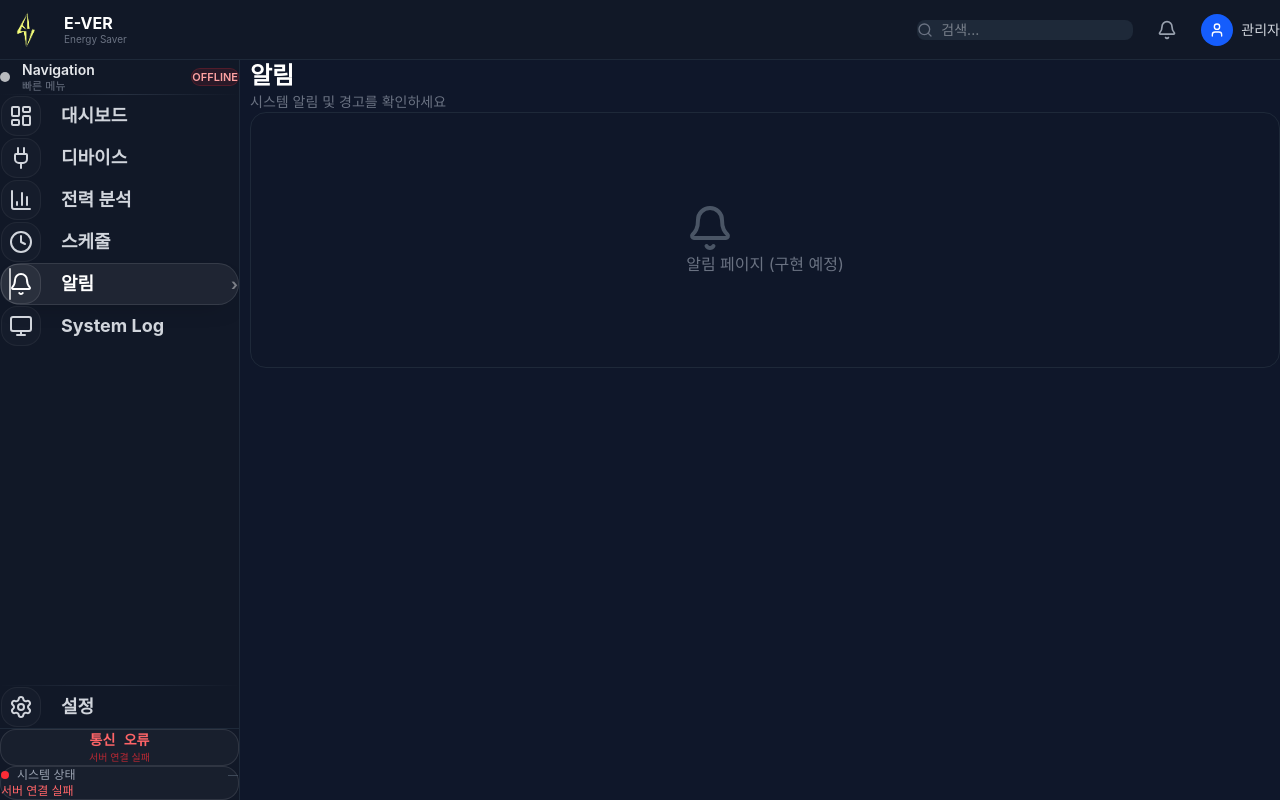
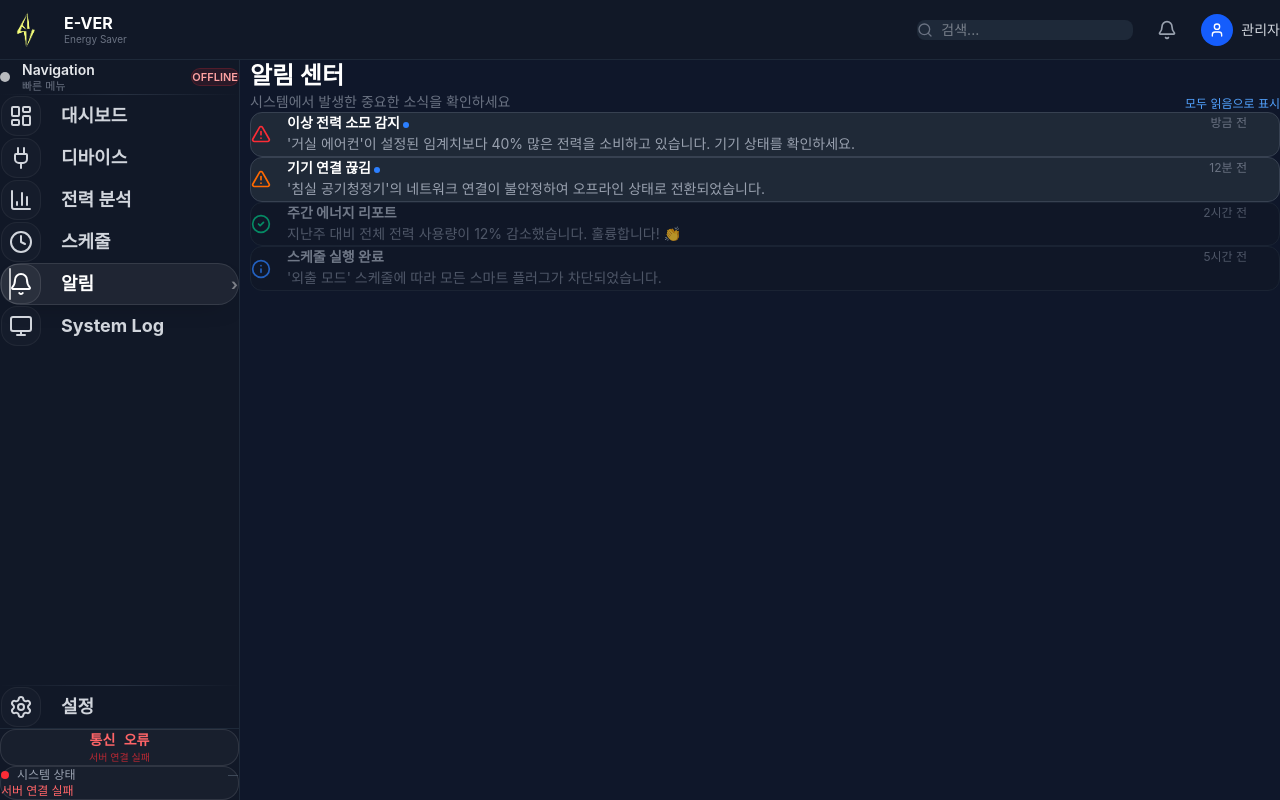
Before and after one commit to team-nexcode/E-VER_IoTCOSS, a Vue app in the folder Frontend/: page /alerts in a window 1280 px wide. Built offline with nearby package versions, Linux system fonts and the light colour scheme; no server answers.

Commit message:
Update alerts.vue

```diff
--- a/Frontend/src/pages/Alerts.vue
+++ b/Frontend/src/pages/Alerts.vue
@@ -1,18 +1,115 @@
 <script setup lang="ts">
-import { Bell } from 'lucide-vue-next'
+import { ref } from 'vue'
+import { Bell, AlertTriangle, Info, CheckCircle2, Trash2 } from 'lucide-vue-next'
+
+// 알림 더미 데이터
+const notifications = ref([
+  {
+    id: 1,
+    type: 'danger', // 위험: 빨간색
+    title: '이상 전력 소모 감지',
+    message: "'거실 에어컨'이 설정된 임계치보다 40% 많은 전력을 소비하고 있습니다. 기기 상태를 확인하세요.",
+    time: '방금 전',
+    isRead: false
+  },
+  {
+    id: 2,
+    type: 'warning', // 경고: 주황색
+    title: '기기 연결 끊김',
+    message: "'침실 공기청정기'의 네트워크 연결이 불안정하여 오프라인 상태로 전환되었습니다.",
+    time: '12분 전',
+    isRead: false
+  },
+  {
+    id: 3,
+    type: 'success', // 성공/정보: 초록색
+    title: '주간 에너지 리포트',
+    message: '지난주 대비 전체 전력 사용량이 12% 감소했습니다. 훌륭합니다! 👏',
+    time: '2시간 전',
+    isRead: true
+  },
+  {
+    id: 4,
+    type: 'info', // 일반: 파란색
+    title: '스케줄 실행 완료',
+    message: "'외출 모드' 스케줄에 따라 모든 스마트 플러그가 차단되었습니다.",
+    time: '5시간 전',
+    isRead: true
+  }
+])
+
+// 알림 삭제 함수
+const deleteNotification = (id: number) => {
+  notifications.value = notifications.value.filter(n => n.id !== id)
+}
+
+// 모두 읽음 처리
+const markAllAsRead = () => {
+  notifications.value.forEach(n => n.isRead = true)
+}
 </script>
 
 <template>
-  <div class="space-y-6">
-    <div>
-      <h2 class="text-2xl font-bold text-white">알림</h2>
-      <p class="text-sm text-gray-500 mt-1">시스템 알림 및 경고를 확인하세요</p>
+  <div class="space-y-6 p-6">
+    <div class="flex justify-between items-end">
+      <div>
+        <h2 class="text-2xl font-bold text-white">알림 센터</h2>
+        <p class="text-sm text-gray-500 mt-1">시스템에서 발생한 중요한 소식을 확인하세요</p>
+      </div>
+      <button
+        @click="markAllAsRead"
+        class="text-xs text-blue-400 hover:text-blue-300 transition-colors"
+      >
+        모두 읽음으로 표시
+      </button>
     </div>
-    <div class="flex items-center justify-center h-64 bg-gray-900/50 border border-gray-800 rounded-2xl">
-      <div class="text-center">
-        <Bell class="w-12 h-12 text-gray-600 mx-auto mb-3" />
-        <p class="text-gray-500">알림 페이지 (구현 예정)</p>
-      </div>
+
+    <div v-if="notifications.length > 0" class="space-y-3">
+      <div
+        v-for="n in notifications"
+        :key="n.id"
+        class="group relative border rounded-xl p-4 transition-all"
+        :style="{
+          backgroundColor: n.isRead ? '#111827' : '#1f2937',
+          borderColor: n.isRead ? '#1f2937' : '#374151',
+          opacity: n.isRead ? 0.7 : 1
+        }"
+      >
+        <div class="flex items-center gap-4"> <div class="flex-shrink-0 flex items-center justify-center">
+    <AlertTriangle v-if="n.type === 'danger'" class="w-5 h-5 text-red-500" />
+    <AlertTriangle v-else-if="n.type === 'warning'" class="w-5 h-5 text-orange-500" />
+    <CheckCircle2 v-else-if="n.type === 'success'" class="w-5 h-5 text-emerald-500" />
+    <Info v-else class="w-5 h-5 text-blue-500" />
+  </div>
+
+  <div class="flex-1">
+    <div class="flex justify-between items-center">
+      <h4 class="font-bold text-sm" :class="n.isRead ? 'text-gray-400' : 'text-white'">
+        {{ n.title }}
+        <span v-if="!n.isRead" class="ml-2 inline-block w-1.5 h-1.5 bg-blue-500 rounded-full"></span>
+      </h4>
+      <span class="text-xs text-gray-500">{{ n.time }}</span>
+    </div>
+    <p class="text-sm mt-0.5 leading-relaxed" :class="n.isRead ? 'text-gray-500' : 'text-gray-400'">
+      {{ n.message }}
+    </p>
+  </div>
+
+  <div class="flex items-center">
+    <button
+      @click="deleteNotification(n.id)"
+      class="opacity-0 group-hover:opacity-100 p-2 text-gray-500 hover:text-red-400 transition-all"
+    >
+      <Trash2 class="w-4 h-4" />
+    </button>
+  </div>
+</div>
+</div>
+</div>
+
+    <div v-else class="flex flex-col items-center justify-center h-64 bg-gray-900/30 border border-dashed border-gray-800 rounded-2xl">
+      <Bell class="w-12 h-12 text-gray-700 mb-3" />
+      <p class="text-gray-500">새로운 알림이 없습니다.</p>
     </div>
   </div>
 </template>
```
